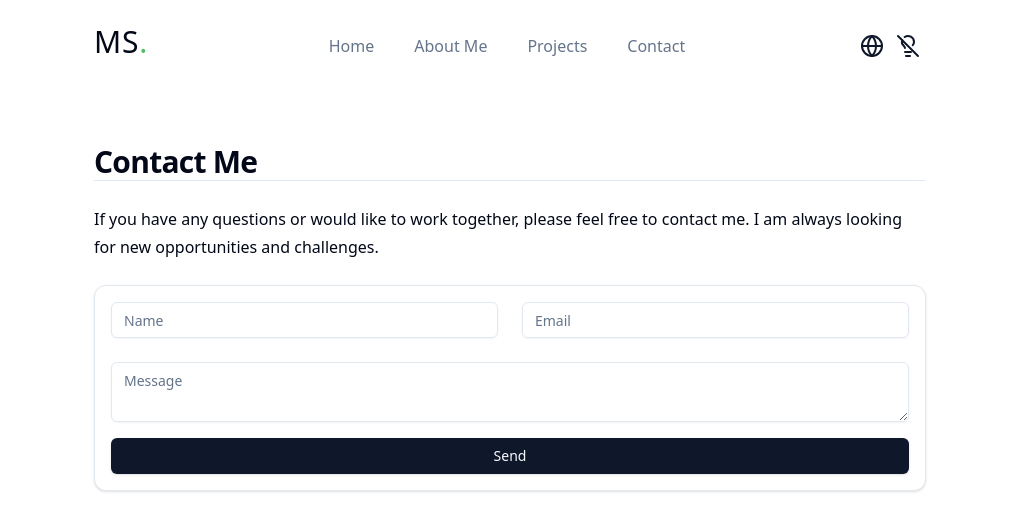
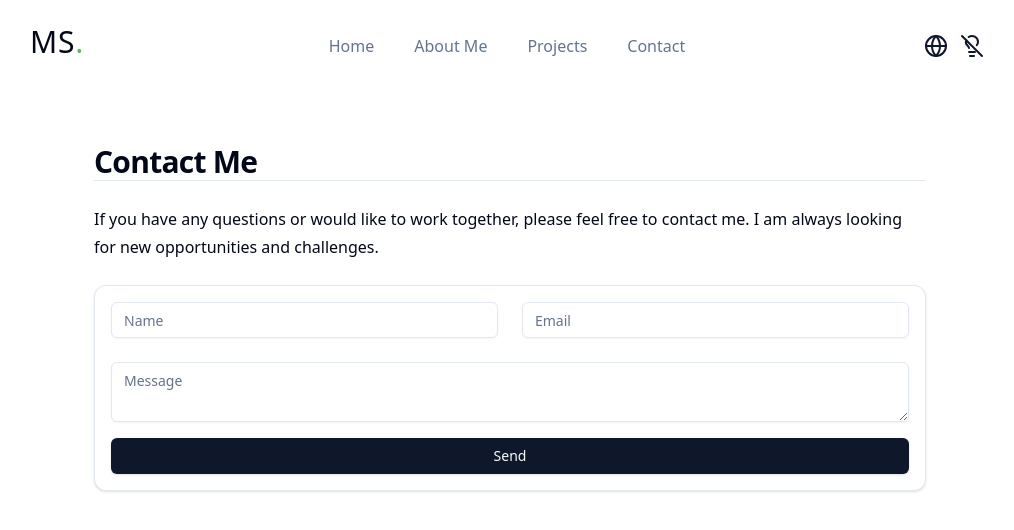
Before and after one commit to MScheltjens/portfolio, a Next.js app: page /en/contact in a window 1280 px wide. Shown: the top 530 px of the page, without its empty margins (130-1144 px from the left). Built offline with nearby package versions, Linux system fonts and the light colour scheme.

Commit message:
cleaned up code

```diff
--- a/components/header.tsx
+++ b/components/header.tsx
@@ -1,55 +1,51 @@
+'use client';
+
 import { Locale } from '@/i18/config';
 import { LocaleSwitcher } from './locale-switcher';
 import { ModeToggler } from './mode-toggler';
 import Link from 'next/link';
-import { HamburgerMenu } from './hamburger-menu';
+import { Dictionary } from '@/i18/get-dictionary';
 
 type Props = {
-  translations: {
-    home: string;
-    about: string;
-    projects: string;
-    contact: string;
-  };
+  translations: Dictionary['navigation'];
   locale: Locale;
 };
 
-export const Header = ({
-  translations: { home, about, projects, contact },
-  locale
-}: Props) => (
-  <header className="fixed inset-x-0 top-0 z-50 bg-background/75 py-6 backdrop-blur-sm">
-    <nav className="container flex max-w-4xl items-center justify-between">
-      <Link href={`/${locale}`} className="hidden text-2xl sm:block">
-        <h2 className="scroll-m-20 pb-2 pr-3 text-3xl tracking-wide first:mt-0">
+// use for active link
+
+// const NAVIGATION = [
+//   { label: 'home', href: '/' },
+//   { label: 'about', href: '/about' },
+//   { label: 'projects', href: '/projects' },
+//   { label: 'contact', href: '/contact' }
+// ];
+
+export const Header = ({ translations, locale }: Props) => (
+  <header className="container fixed inset-x-0 top-0 z-50 flex max-w-5xl items-center justify-between bg-background/75 py-6 backdrop-blur-sm">
+    <h2 className="hidden scroll-m-20 pb-2 pr-3 text-3xl tracking-wide first:mt-0 sm:block">
       MS<span className="text-accent">.</span>
     </h2>
-      </Link>
 
-      <HamburgerMenu
-        locale={locale}
-        translations={{ home, about, projects, contact }}
-        className="sm:hidden"
-      />
+    <nav>
       <ul className="hidden items-center gap-6 font-light text-muted-foreground sm:flex sm:gap-10">
         <li className="transition-colors hover:text-accent">
-          <Link href={`/${locale}`}>{home}</Link>
+          <Link href={`/${locale}`}>{translations['home']}</Link>
         </li>
         <li className="transition-colors hover:text-accent">
-          <Link href={`/${locale}/about`}>{about}</Link>
+          <Link href={`/${locale}/about`}>{translations['about']}</Link>
         </li>
         <li className="transition-colors hover:text-accent">
-          <Link href={`/${locale}/projects`}>{projects}</Link>
+          <Link href={`/${locale}/projects`}>{translations['projects']}</Link>
         </li>
         <li className="transition-colors hover:text-accent">
-          <Link href={`/${locale}/contact`}>{contact}</Link>
+          <Link href={`/${locale}/contact`}>{translations['contact']}</Link>
         </li>
       </ul>
+    </nav>
 
     <div className="flex">
       <LocaleSwitcher />
       <ModeToggler />
     </div>
-    </nav>
   </header>
 );
```
Lines whose indentation alone changed are shown as unchanged.
